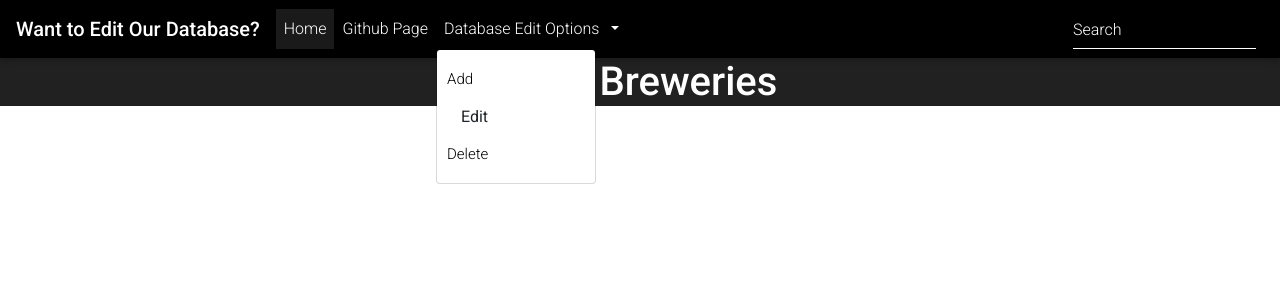
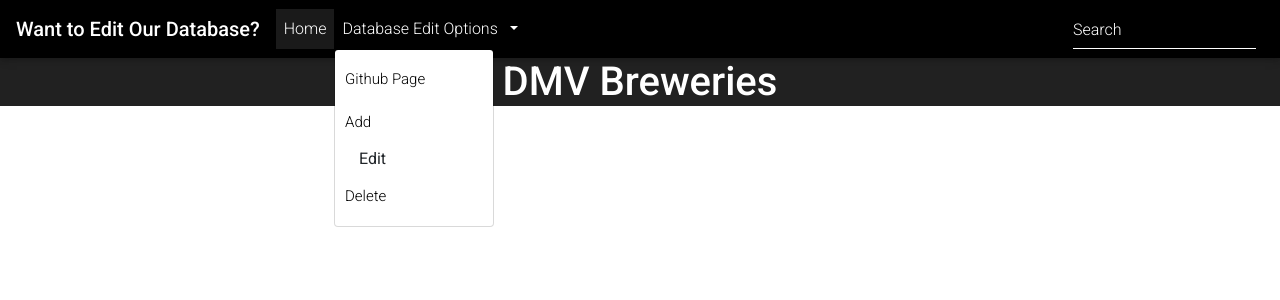
Before and after one commit to DallasLind/Find-That-DMV-Brewery-APP, a React (Create React App) app in the folder find-that-dmv-brewery-app/: page / in a window 1280 px wide. Both pictures are taken after a click on the element "Database Edit Options". Shown: the top 300 px of the page. Built offline with nearby package versions, Linux system fonts and the light colour scheme.

Commit message:
Cleaning up navbar before class

```diff
--- a/find-that-dmv-brewery-app/src/components/Nav.js
+++ b/find-that-dmv-brewery-app/src/components/Nav.js
@@ -29,7 +29,6 @@ render() {
               <MDBNavLink to="#!">Home</MDBNavLink>
             </MDBNavItem>
             <MDBNavItem>
-              <MDBNavLink to="https://github.com/DallasLind/find-that-dmv-brewery-app">Github Page</MDBNavLink>
             </MDBNavItem>
             <MDBNavItem>
               <MDBDropdown>
@@ -37,6 +36,7 @@ render() {
                   <span className="mr-2">Database Edit Options</span>
                 </MDBDropdownToggle>
                 <MDBDropdownMenu>
+                <MDBDropdownItem href="https://github.com/DallasLind/find-that-dmv-brewery-app/tree/master/find-that-dmv-brewery-app">Github Page</MDBDropdownItem>
                   <MDBDropdownItem href="#!">Add</MDBDropdownItem>
                   <MDBDropdownItem MBNavLink to="./CRUD/Edit">Edit</MDBDropdownItem>
                   <MDBDropdownItem href="#!">Delete</MDBDropdownItem>
```
